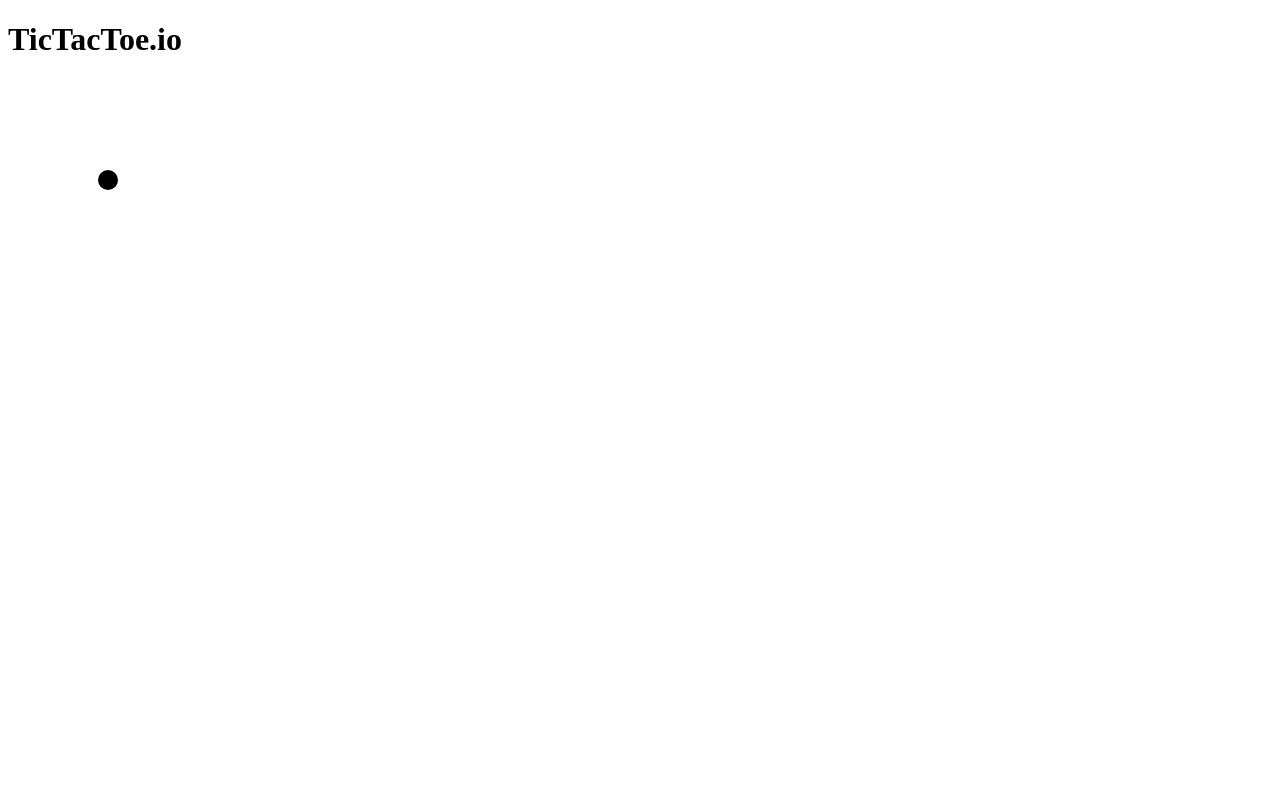
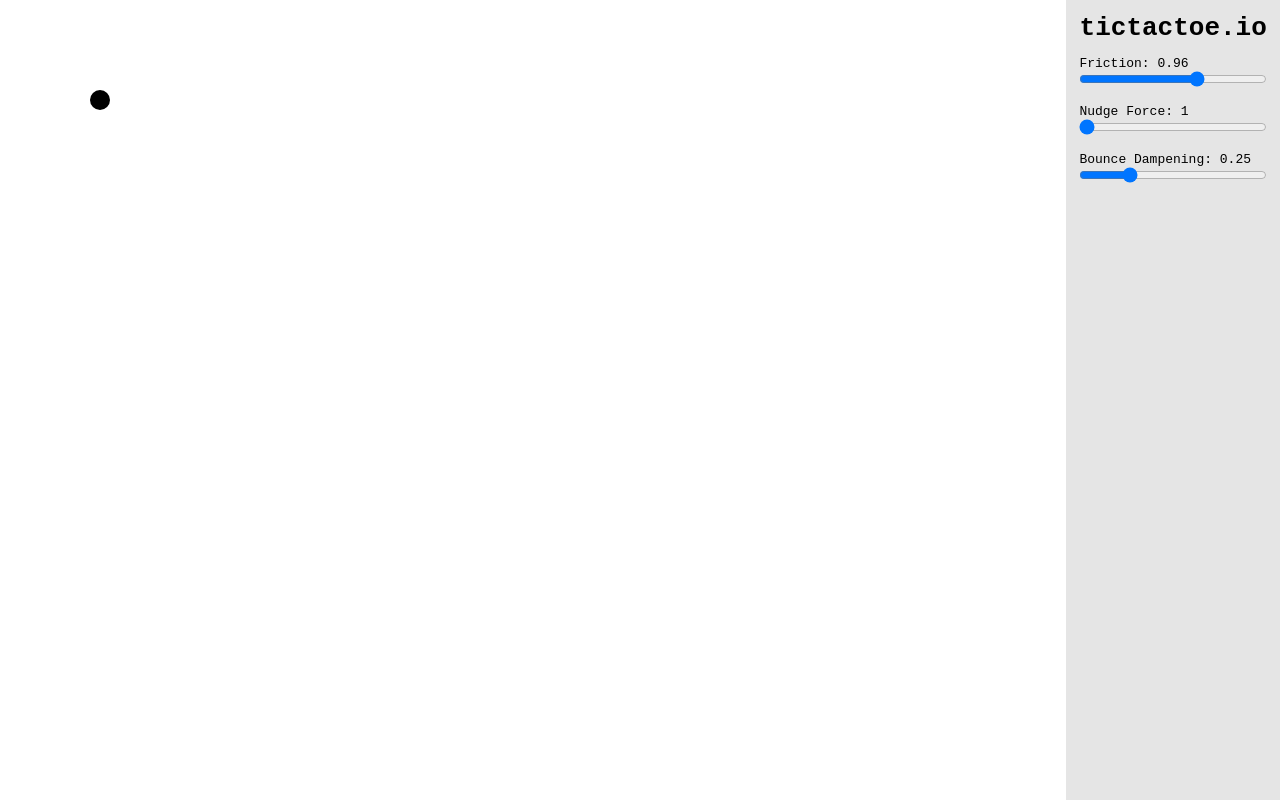
Before and after one commit to kaw2k/ticktactoe.io, a website built with Parcel: page src/index.html in a window 1280 px wide. Built offline with nearby package versions, Linux system fonts and the light colour scheme.

Commit message:
Basic movement down

```diff
--- a/src/Game/Game.ts
+++ b/src/Game/Game.ts
@@ -3,8 +3,22 @@ import { Token } from './Token'
 
 // Top Left is 0, 0
 
+export interface GameSettings {
+  boardWidth: number
+  boardHeight: number
+  friction: number
+  nudgeForce: number
+  acceleration: number
+  actionsPerStep: number
+  render: boolean
+  collisionDampening: number
+}
+
 export class Game {
-  ctx: CanvasRenderingContext2D | null = null
+  canvas: {
+    element: HTMLCanvasElement
+    ctx: CanvasRenderingContext2D
+  } | null = null
   stepNumber: number = 0
   intervalId: number = 0
 
@@ -12,36 +26,31 @@ export class Game {
   tokens: Token[] = []
 
   // Settings
-  boardWidth: number = 500
-  boardHeight: number = 500
-  friction: number = 0.8
-  nudgeForce: number = 1
-  acceleration: number = 1
-  actionsPerStep: number = 1
-
-  private constructor({
-    boardWidth,
-    boardHeight,
-    friction,
-    nudgeForce,
-    acceleration,
-    actionsPerStep,
-    render,
-  }: {
   boardWidth: number
   boardHeight: number
   friction: number
   nudgeForce: number
   acceleration: number
   actionsPerStep: number
-    render: boolean
-  }) {
+  collisionDampening: number
+
+  constructor({
+    boardWidth = 500,
+    boardHeight = 500,
+    friction = 1,
+    nudgeForce = 1,
+    acceleration = 1,
+    actionsPerStep = 1,
+    collisionDampening = 0.25,
+    render = true,
+  }: Partial<GameSettings>) {
     this.boardWidth = boardWidth
     this.boardHeight = boardHeight
     this.friction = friction
     this.nudgeForce = nudgeForce
     this.acceleration = acceleration
     this.actionsPerStep = actionsPerStep
+    this.collisionDampening = collisionDampening
 
     if (render) {
       const boardContainer = document.getElementById('board-container')!
@@ -49,41 +58,21 @@ export class Game {
       board.width = this.boardWidth
       board.height = this.boardHeight
       boardContainer.appendChild(board)
-      this.ctx = board.getContext('2d')!
+      this.canvas = {
+        element: board,
+        ctx: board.getContext('2d')!,
       }
     }
-
-  static of({
-    boardWidth = 500,
-    boardHeight = 500,
-    friction = 1,
-    nudgeForce = 1,
-    acceleration = 1,
-    actionsPerStep = 1,
-    render = true,
-  }: {
-    boardWidth?: number
-    boardHeight?: number
-    friction?: number
-    nudgeForce?: number
-    acceleration?: number
-    actionsPerStep?: number
-    render?: boolean
-  }) {
-    return new Game({
-      acceleration,
-      actionsPerStep,
-      boardHeight,
-      boardWidth,
-      friction,
-      nudgeForce,
-      render,
-    })
   }
 
   step() {
     this.tokens.forEach((token) => {
-      token.updateLocation(this.friction)
+      token.updateLocation({
+        friction: this.friction,
+        boardHeight: this.boardHeight,
+        boardWidth: this.boardWidth,
+        collisionDampening: this.collisionDampening,
+      })
     })
   }
 
@@ -97,10 +86,12 @@ export class Game {
   }
 
   render() {
-    if (!this.ctx) return
-    this.ctx.clearRect(0, 0, this.boardWidth, this.boardHeight)
+    if (!this.canvas) return
+    const canvas = this.canvas
+
+    canvas.ctx.clearRect(0, 0, this.boardWidth, this.boardHeight)
     this.tokens.forEach((token) => {
-      token.render(this.ctx!)
+      token.render(canvas.ctx)
     })
   }
 
--- /dev/null
+++ b/src/Game/Settings.ts
@@ -0,0 +1,83 @@
+import type { Game } from './Game'
+
+export function Settings(game: Game) {
+  const settingsContainer = document.getElementById('settings-container')!
+
+  settingsContainer.appendChild(
+    Slider({
+      label: 'Friction',
+      min: 0.89,
+      max: 1,
+      step: 0.001,
+      value: game.friction,
+      onChange: (value) => {
+        game.friction = value
+      },
+    })
+  )
+
+  settingsContainer.appendChild(
+    Slider({
+      label: 'Nudge Force',
+      min: 1,
+      max: 20,
+      step: 1,
+      value: game.friction,
+      onChange: (value) => {
+        game.nudgeForce = value
+      },
+    })
+  )
+
+  settingsContainer.appendChild(
+    Slider({
+      label: 'Bounce Dampening',
+      min: 0,
+      max: 1,
+      step: 0.01,
+      value: game.collisionDampening,
+      onChange: (value) => {
+        game.collisionDampening = value
+      },
+    })
+  )
+}
+
+function Slider({
+  label,
+  max,
+  min,
+  step,
+  value,
+  onChange,
+}: {
+  min: number
+  max: number
+  step: number
+  value: number
+  label: string
+  onChange: (value: number) => void
+}) {
+  const range = document.createElement('input')
+  range.type = 'range'
+  range.min = min.toString()
+  range.max = max.toString()
+  range.step = step.toString()
+  range.value = value.toString()
+
+  const title = document.createElement('label')
+  title.innerText = `${label}: ${range.value}`
+
+  const container = document.createElement('div')
+  container.className = 'input-container'
+  container.appendChild(title)
+  container.appendChild(range)
+
+  range.addEventListener('input', (e) => {
+    const target = e.target as HTMLInputElement
+    onChange(Number(target.value))
+    title.innerText = `${label}: ${range.value}`
+  })
+
+  return container
+}
--- a/src/Game/Token.ts
+++ b/src/Game/Token.ts
@@ -51,20 +51,64 @@ export class Token {
     return hypotenuse - radii
   }
 
-  updateLocation(friction: number) {
+  updateLocation({
+    friction,
+    boardHeight,
+    boardWidth,
+    collisionDampening,
+  }: {
+    friction: number
+    boardHeight: number
+    boardWidth: number
+    collisionDampening: number
+  }) {
     this.position = [
       this.position[0] + this.forces[0],
       this.position[1] + this.forces[1],
     ]
+
+    const hasHitBoundary =
+      this.position[0] < 0 ||
+      this.position[0] > boardWidth ||
+      this.position[1] < 0 ||
+      this.position[1] > boardHeight
+
+    if (hasHitBoundary) {
+      const deltaX =
+        this.position[0] < 0
+          ? this.position[0]
+          : this.position[0] - boardWidth > 0
+          ? this.position[0] - boardWidth
+          : 0
+      const deltaY =
+        this.position[1] < 0
+          ? this.position[1]
+          : this.position[1] - boardHeight > 0
+          ? this.position[1] - boardHeight
+          : 0
+
+      if (deltaX !== 0) {
+        this.position[0] -= deltaX
+        this.forces[0] = -(1 - collisionDampening) * this.forces[0]
+      }
+      if (deltaY !== 0) {
+        this.position[1] -= deltaY
+        this.forces[1] = -(1 - collisionDampening) * this.forces[1]
+      }
+    }
+
     this.forces = [
       clampFriction(this.forces[0] * friction),
       clampFriction(this.forces[1] * friction),
     ]
   }
 
-  updateOwnership() {}
-
-  updateType() {}
+  settleIntersections(tokens: Token[]) {
+    tokens
+      .filter((token) => token !== this && this.intersects(token) <= 0)
+      .sort((a, b) => this.intersects(a) - this.intersects(b))
+      .forEach((token) => {})
+  }
 
   render(ctx: CanvasRenderingContext2D) {
     ctx.beginPath()
@@ -75,6 +119,7 @@ export class Token {
 }
 
 function clampFriction(vd: number) {
-  if (Math.abs(vd) < 0.01) return 0
+  // if (hasHitBoundary) return -BOUNCE_FACTOR * vd
+  // if (Math.abs(vd) < 0.01) return 0
   return vd
 }
--- /dev/null
+++ b/src/index.css
@@ -0,0 +1,53 @@
+* {
+  margin: 0;
+  padding: 0;
+  box-sizing: border-box;
+}
+
+html,
+body {
+  height: 100%;
+  width: 100%;
+  font-family: monospace;
+  overflow: hidden;
+}
+
+body {
+  display: flex;
+}
+
+#board-container {
+  flex: 1 1 auto;
+}
+
+#settings-container {
+  flex: 1 1 auto;
+  background-color: rgba(0, 0, 0, 0.1);
+
+  display: flex;
+  flex-direction: column;
+  justify-content: flex-start;
+  align-items: center;
+
+  padding: 1em;
+  gap: 1em;
+}
+
+canvas {
+  height: 100%;
+  width: 100%;
+}
+
+.input-container {
+  width: 100%;
+}
+
+label {
+  display: block;
+  width: 100%;
+  text-align: left;
+}
+
+input[type='range'] {
+  width: 100%;
+}
--- a/src/index.html
+++ b/src/index.html
@@ -3,10 +3,13 @@
   <head>
     <meta charset="utf-8" />
     <title>My First Parcel App</title>
-    <script type="module" src="index.ts"></script>
+    <script type="module" src="./index.ts"></script>
+    <link rel="stylesheet" href="./index.css" />
   </head>
   <body>
-    <h1>TicTacToe.io</h1>
     <div id="board-container"></div>
+    <div id="settings-container">
+      <h1>tictactoe.io</h1>
+    </div>
   </body>
 </html>
--- a/src/index.ts
+++ b/src/index.ts
@@ -1,24 +1,54 @@
 import { Game } from './Game/Game'
+import { Settings } from './Game/Settings'
 import { Token } from './Game/Token'
 
-console.log('Starting simulation...')
+const canvasContainer = document.getElementById('board-container')!
 
-const game = Game.of({
-  boardWidth: 500,
-  boardHeight: 500,
+const game = new Game({
+  boardWidth: canvasContainer.clientWidth,
+  boardHeight: canvasContainer.clientHeight,
   friction: 0.96,
   acceleration: 1,
   nudgeForce: 2,
 })
+
+Settings(game)
+
 const p1 = game.addPlayer()
-
 const token = Token.of('rock', p1.id, [100, 100])
-
 game.addToken(token)
 game.start()
 
+/**
+ * Handle resizing the canvas
+ */
+requestAnimationFrame(handleResize)
+function handleResize() {
+  const height = canvasContainer.clientHeight
+  const width = canvasContainer.clientWidth
+
+  if (height !== game.boardHeight || width !== game.boardWidth) {
+    game.boardHeight = canvasContainer.clientHeight
+    game.boardWidth = canvasContainer.clientWidth
+
+    if (game.canvas) {
+      if (
+        game.canvas.element.height !== game.boardHeight ||
+        game.canvas.element.width !== game.boardWidth
+      ) {
+        game.canvas.element.width = game.boardWidth
+        game.canvas.element.height = game.boardHeight
+      }
+    }
+  }
+
+  requestAnimationFrame(handleResize)
+}
+
+/**
+ * Temporary arrow key controls for the first token
+ */
 document.addEventListener('keydown', (e) => {
-  e.preventDefault()
   if (e.key === 'ArrowRight') {
     token.act('right', game.nudgeForce)
   }
@@ -32,3 +62,15 @@ document.addEventListener('keydown', (e) => {
     token.act('up', game.nudgeForce)
   }
 })
+
+/**
+ * Temporary click to add new tokens
+ */
+game.canvas?.element.addEventListener('click', (e) => {
+  const rect = game.canvas?.element.getBoundingClientRect()
+  const x = e.clientX - (rect?.left ?? 0)
+  const y = e.clientY - (rect?.top ?? 0)
+
+  const token = Token.of('rock', p1.id, [x, y])
+  game.addToken(token)
+})
```
Lines whose indentation alone changed are shown as unchanged.
